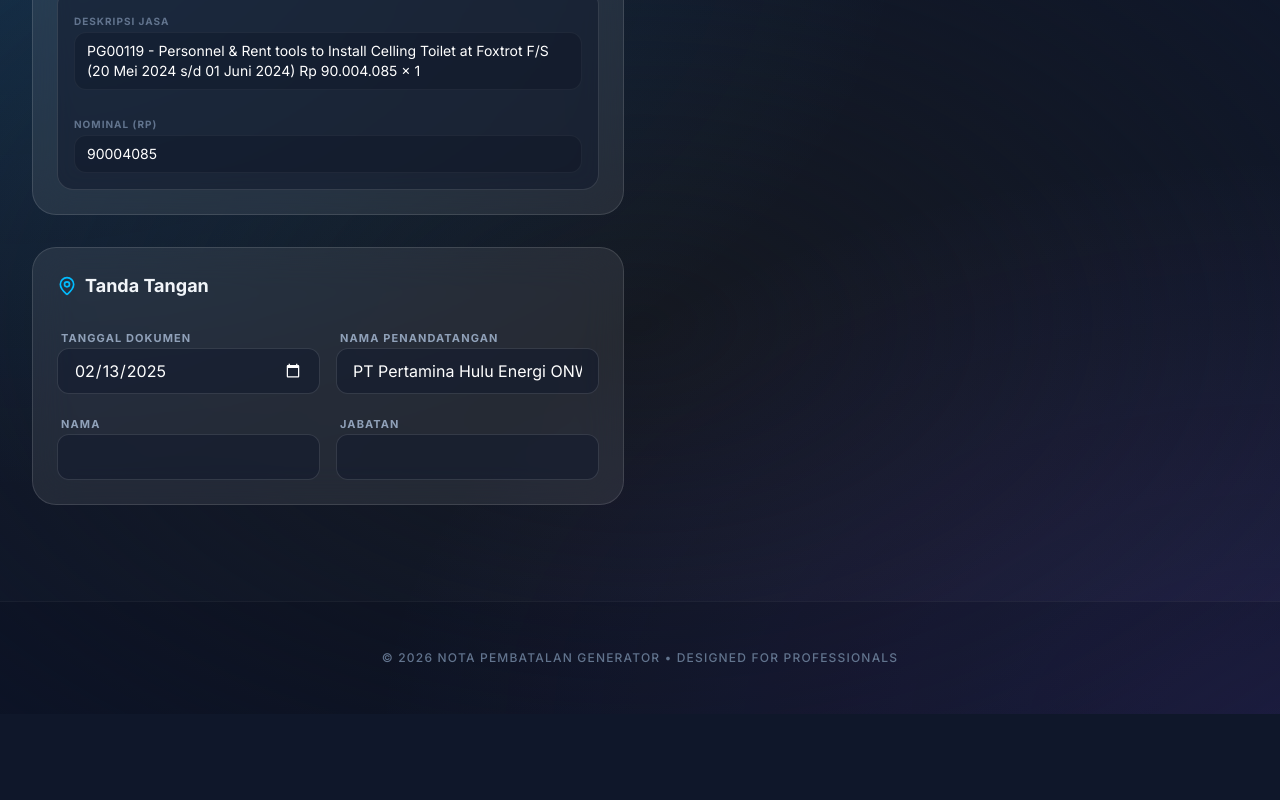
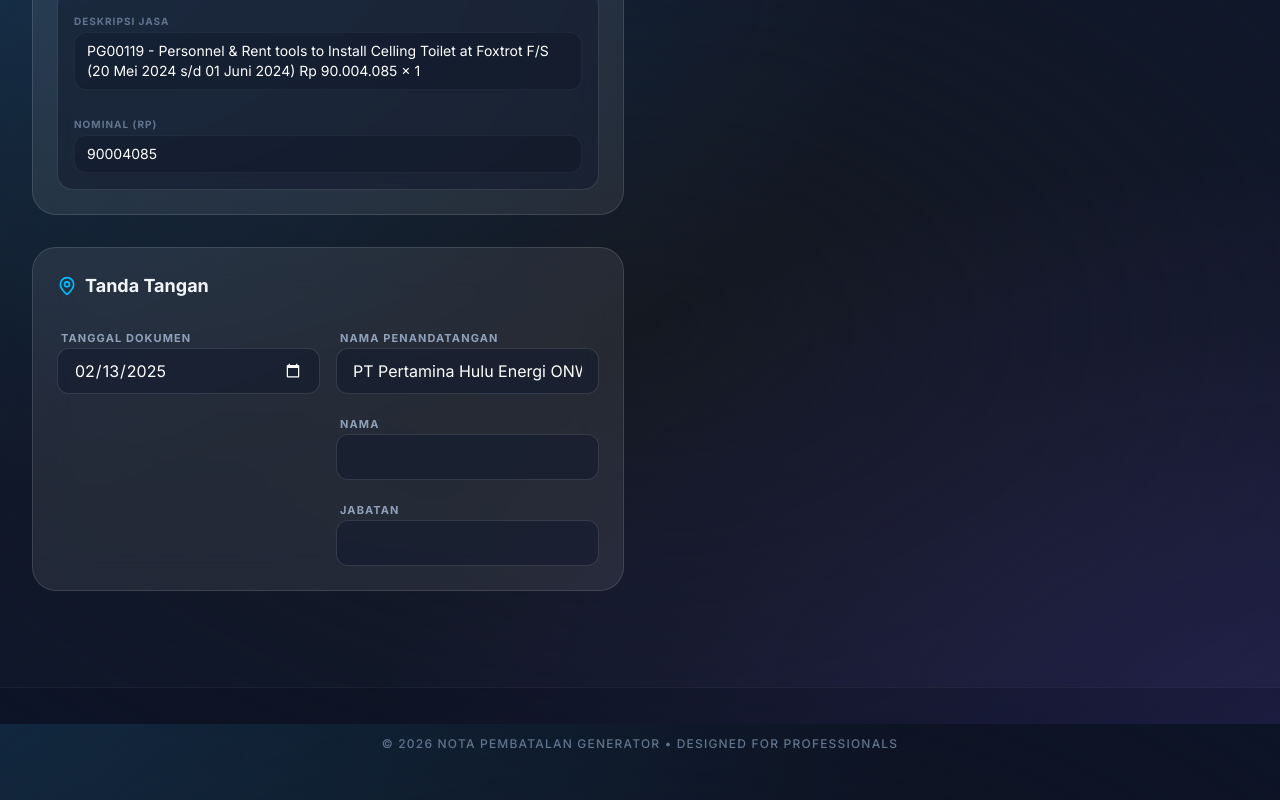
Before and after one commit to ictkece-eng/nota-pembatalan-pajak-generator, a React (Vite) app: page / in a window 1280 px wide. Shown: the part 1676-2476 px from the top of the page. Before the commit the page ends 2390 px from the top, so only its background shows below. Built offline with nearby package versions, Linux system fonts and the light colour scheme; no server answers.

Commit message:
Update App.tsx

```diff
--- a/src/App.tsx
+++ b/src/App.tsx
@@ -516,6 +516,7 @@ export default function App() {
                   className="w-full glass-input px-4 py-2.5 rounded-xl outline-none [color-scheme:dark]"
                 />
               </div>
+              <div className="space-y-4">
                 <div className="space-y-1.5">
                   <label className="text-[11px] font-bold text-slate-400 uppercase tracking-widest pl-1">Nama Penandatangan</label>
                   <input
@@ -542,6 +543,7 @@ export default function App() {
                     onChange={(e) => setData({...data, jabatanPenandatangan: e.target.value})}
                     className="w-full glass-input px-4 py-2.5 rounded-xl outline-none"
                   />
+                </div>
               </div>
             </div>
           </section>
```
Lines whose indentation alone changed are shown as unchanged.
